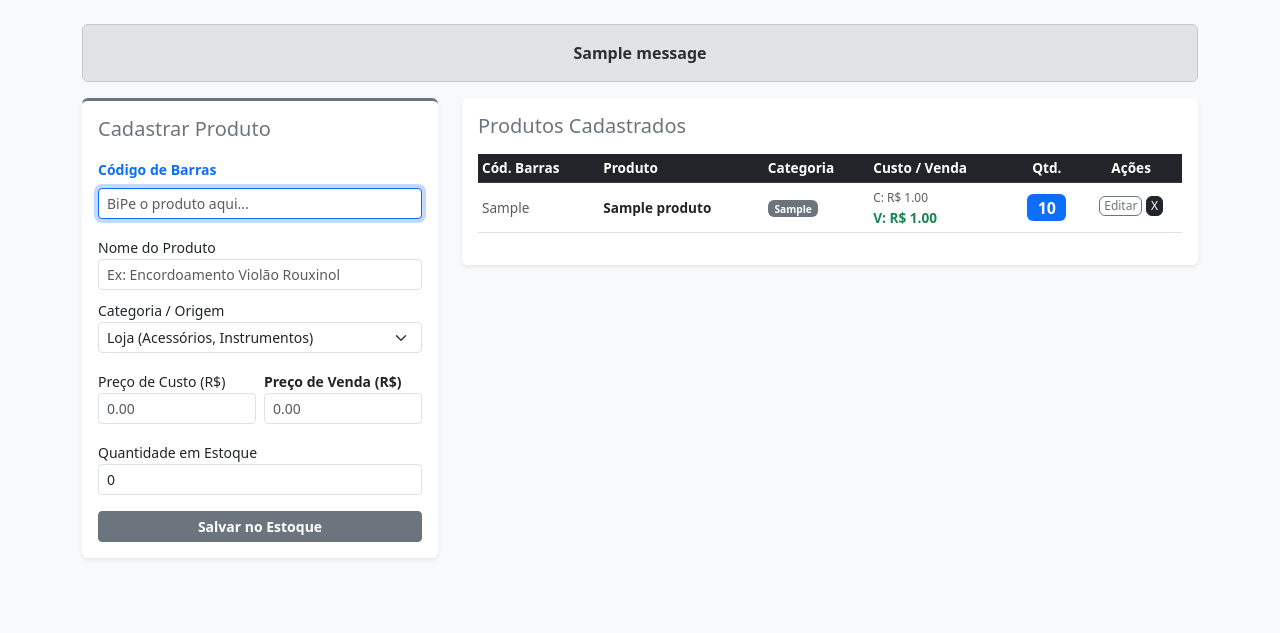
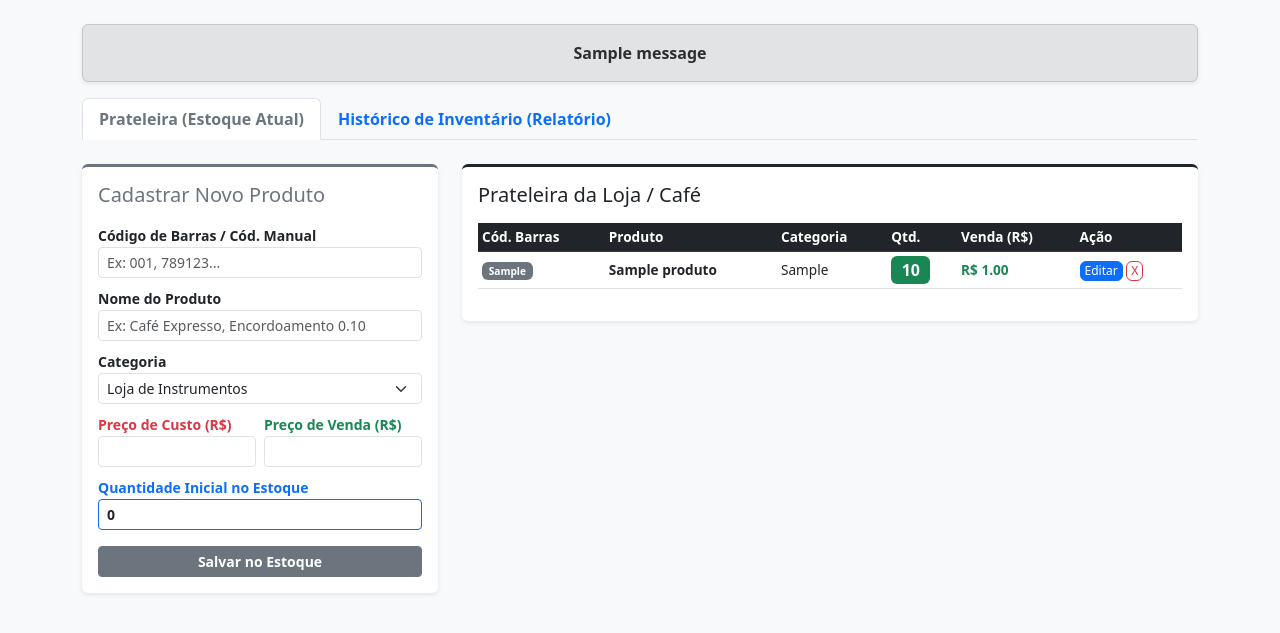
Before and after one commit to Casademusicacambuci/escola_musica, a Flask app: page /estoque in a window 1280 px wide. Shown: the part 56-689 px from the top of the page. Run offline with Flask 3, Linux system fonts and the light colour scheme; the visitor is signed in with stand-in values (Sample User, id 1); tables that the repository leaves empty hold one stand-in row (values such as "Sample post"); one stand-in notice (Sample message) is shown.

Commit message:
Update estoque.html

```diff
--- a/templates/estoque.html
+++ b/templates/estoque.html
@@ -3,7 +3,7 @@
 <head>
     <meta charset="UTF-8">
     <meta name="viewport" content="width=device-width, initial-scale=1.0">
-    <title>Controle de Estoque - Casa de Música Cambuci</title>
+    <title>Estoque - Casa de Música Cambuci</title>
     <link href="https://cdn.jsdelivr.net/npm/bootstrap@5.3.0/dist/css/bootstrap.min.css" rel="stylesheet">
 </head>
 <body class="bg-light">
@@ -21,71 +21,74 @@
         {% with messages = get_flashed_messages() %}
           {% if messages %}
             {% for message in messages %}
-              <div class="alert alert-secondary text-center fw-bold">{{ message }}</div>
+              <div class="alert alert-secondary text-center fw-bold shadow-sm" role="alert">{{ message }}</div>
             {% endfor %}
           {% endif %}
         {% endwith %}
 
+        <!-- ABAS PARA DIVIDIR PRATELEIRA DO INVENTÁRIO -->
+        <ul class="nav nav-tabs mb-4" id="estoqueTabs" role="tablist">
+          <li class="nav-item">
+            <button class="nav-link active fw-bold text-secondary" data-bs-toggle="tab" data-bs-target="#prateleira" type="button" role="tab">Prateleira (Estoque Atual)</button>
+          </li>
+          <li class="nav-item">
+            <button class="nav-link fw-bold text-primary" data-bs-toggle="tab" data-bs-target="#historico" type="button" role="tab">Histórico de Inventário (Relatório)</button>
+          </li>
+        </ul>
+
+        <div class="tab-content" id="estoqueTabsContent">
+
+            <!-- ABA 1: PRATELEIRA / CADASTRO -->
+            <div class="tab-pane fade show active" id="prateleira" role="tabpanel">
                 <div class="row">
-            <!-- Formulário Novo Produto -->
+                    <!-- Cadastro -->
                     <div class="col-lg-4 mb-4">
                         <div class="card shadow-sm border-0 border-top border-secondary border-3">
                             <div class="card-body">
-                        <h5 class="card-title mb-3 text-secondary">Cadastrar Produto</h5>
+                                <h5 class="card-title text-secondary mb-3">Cadastrar Novo Produto</h5>
                                 <form method="POST" action="/estoque/novo">
-
-                            <div class="mb-3">
-                                <label class="form-label fw-bold small text-primary">Código de Barras</label>
-                                <input type="text" class="form-control form-control-sm border-primary" name="codigo_barras" placeholder="BiPe o produto aqui..." autofocus required>
+                                    <div class="mb-2">
+                                        <label class="small fw-bold">Código de Barras / Cód. Manual</label>
+                                        <input type="text" class="form-control form-control-sm" name="codigo_barras" placeholder="Ex: 001, 789123..." required>
                                     </div>
-
                                     <div class="mb-2">
-                                <label class="form-label small mb-0">Nome do Produto</label>
-                                <input type="text" class="form-control form-control-sm" name="nome" placeholder="Ex: Encordoamento Violão Rouxinol" required>
+                                        <label class="small fw-bold">Nome do Produto</label>
+                                        <input type="text" class="form-control form-control-sm" name="nome" placeholder="Ex: Café Expresso, Encordoamento 0.10" required>
                                     </div>
-
-                            <div class="mb-3">
-                                <label class="form-label small mb-0">Categoria / Origem</label>
-                                <select class="form-select form-select-sm" name="categoria" required>
-                                    <option value="Loja">Loja (Acessórios, Instrumentos)</option>
-                                    <option value="Lanchonete">Lanchonete / Café</option>
-                                    <option value="Uso Interno">Uso Interno / Estúdio</option>
+                                    <div class="mb-2">
+                                        <label class="small fw-bold">Categoria</label>
+                                        <select class="form-select form-select-sm" name="categoria">
+                                            <option value="Loja">Loja de Instrumentos</option>
+                                            <option value="Café">Cafeteria / Lanchonete</option>
+                                            <option value="Luthieria">Peças Luthieria</option>
+                                            <option value="Outros">Outros</option>
                                         </select>
                                     </div>
-
-                            <div class="row g-2 mb-3">
+                                    <div class="row g-2 mb-2">
                                         <div class="col-6">
-                                    <label class="form-label small mb-0">Preço de Custo (R$)</label>
-                                    <input type="number" step="0.01" class="form-control form-control-sm" name="preco_custo" placeholder="0.00" required>
+                                            <label class="small fw-bold text-danger">Preço de Custo (R$)</label>
+                                            <input type="number" step="0.01" class="form-control form-control-sm" name="preco_custo" required>
                                         </div>
                                         <div class="col-6">
-                                    <label class="form-label small mb-0 fw-bold">Preço de Venda (R$)</label>
-                                    <input type="number" step="0.01" class="form-control form-control-sm" name="preco_venda" placeholder="0.00" required>
+                                            <label class="small fw-bold text-success">Preço de Venda (R$)</label>
+                                            <input type="number" step="0.01" class="form-control form-control-sm" name="preco_venda" required>
                                         </div>
                                     </div>
-
                                     <div class="mb-3">
-                                <label class="form-label small mb-0">Quantidade em Estoque</label>
-                                <input type="number" class="form-control form-control-sm" name="quantidade_estoque" value="0" required>
+                                        <label class="small fw-bold text-primary">Quantidade Inicial no Estoque</label>
+                                        <input type="number" class="form-control form-control-sm border-primary fw-bold" name="quantidade_estoque" value="0" required>
                                     </div>
-
-                            <div class="d-grid">
-                                <button type="submit" class="btn btn-secondary btn-sm fw-bold">Salvar no Estoque</button>
-                            </div>
+                                    <button type="submit" class="btn btn-secondary btn-sm w-100 fw-bold">Salvar no Estoque</button>
                                 </form>
                             </div>
                         </div>
                     </div>
 
-            <!-- Tabela de Estoque -->
+                    <!-- Lista de Produtos -->
                     <div class="col-lg-8">
-                <div class="card shadow-sm border-0">
+                        <div class="card shadow-sm border-0 border-top border-dark border-3">
                             <div class="card-body">
-                        <h5 class="card-title text-secondary mb-3">Produtos Cadastrados</h5>
-
-                        {% if not produtos %}
-                            <p class="text-muted text-center py-4">Nenhum produto cadastrado no estoque.</p>
-                        {% else %}
+                                <h5 class="card-title text-dark mb-3">Prateleira da Loja / Café</h5>
                                 <div class="table-responsive">
                                     <table class="table table-sm table-hover align-middle" style="font-size: 0.85rem;">
                                         <thead class="table-dark">
@@ -93,80 +96,64 @@
                                                 <th>Cód. Barras</th>
                                                 <th>Produto</th>
                                                 <th>Categoria</th>
-                                            <th>Custo / Venda</th>
-                                            <th class="text-center">Qtd.</th>
-                                            <th class="text-center">Ações</th>
+                                                <th>Qtd.</th>
+                                                <th>Venda (R$)</th>
+                                                <th>Ação</th>
                                             </tr>
                                         </thead>
                                         <tbody>
                                             {% for p in produtos %}
                                             <tr>
-                                            <td class="text-muted">{{ p.codigo_barras }}</td>
+                                                <td><span class="badge bg-secondary">{{ p.codigo_barras }}</span></td>
                                                 <td><strong>{{ p.nome }}</strong></td>
-                                            <td><span class="badge bg-secondary">{{ p.categoria }}</span></td>
+                                                <td>{{ p.categoria }}</td>
                                                 <td>
-                                                <small class="text-muted">C: R$ {{ "%.2f"|format(p.preco_custo) }}</small><br>
-                                                <strong class="text-success">V: R$ {{ "%.2f"|format(p.preco_venda) }}</strong>
-                                            </td>
-                                            <td class="text-center">
                                                     {% if p.quantidade_estoque <= 5 %}
                                                         <span class="badge bg-danger fs-6">{{ p.quantidade_estoque }}</span>
                                                     {% else %}
-                                                    <span class="badge bg-primary fs-6">{{ p.quantidade_estoque }}</span>
+                                                        <span class="badge bg-success fs-6">{{ p.quantidade_estoque }}</span>
                                                     {% endif %}
                                                 </td>
-                                            <td class="text-center">
-                                                <button type="button" class="btn btn-outline-secondary btn-xs py-0 px-1 mb-1" style="font-size: 0.75rem;" data-bs-toggle="modal" data-bs-target="#modalEditar{{ p.id }}">Editar</button>
-                                                <form action="/estoque/excluir/{{ p.id }}" method="POST" style="display:inline;" onsubmit="return confirm('Excluir este produto do estoque?');">
-                                                    <button type="submit" class="btn btn-dark btn-xs py-0 px-1 mb-1" style="font-size: 0.75rem;">X</button>
+                                                <td class="text-success fw-bold">R$ {{ "%.2f"|format(p.preco_venda) }}</td>
+                                                <td>
+                                                    <button class="btn btn-primary btn-xs py-0 px-1" style="font-size:0.75rem;" data-bs-toggle="modal" data-bs-target="#modalEditar{{ p.id }}">Editar</button>
+                                                    <form action="/estoque/excluir/{{ p.id }}" method="POST" style="display:inline;" onsubmit="return confirm('Excluir produto?');">
+                                                        <button type="submit" class="btn btn-outline-danger btn-xs py-0 px-1" style="font-size:0.75rem;">X</button>
                                                     </form>
                                                 </td>
                                             </tr>
 
-                                        <!-- Modal de Edição -->
+                                            <!-- MODAL DE EDITAR ESTOQUE -->
                                             <div class="modal fade" id="modalEditar{{ p.id }}" tabindex="-1" aria-hidden="true">
                                               <div class="modal-dialog">
                                                 <div class="modal-content">
-                                              <div class="modal-header bg-secondary text-white">
-                                                <h6 class="modal-title">Editar Produto</h6>
+                                                  <div class="modal-header bg-primary text-white">
+                                                    <h5 class="modal-title">Editar Produto</h5>
                                                     <button type="button" class="btn-close btn-close-white" data-bs-dismiss="modal"></button>
                                                   </div>
                                                   <form action="/estoque/editar/{{ p.id }}" method="POST">
-                                                  <div class="modal-body">
+                                                      <div class="modal-body text-start">
+                                                          <div class="mb-2"><label class="small">Cód. Barras</label><input type="text" class="form-control form-control-sm" name="codigo_barras" value="{{ p.codigo_barras }}" required></div>
+                                                          <div class="mb-2"><label class="small">Nome</label><input type="text" class="form-control form-control-sm" name="nome" value="{{ p.nome }}" required></div>
                                                           <div class="mb-2">
-                                                          <label class="small mb-0">Código de Barras</label>
-                                                          <input type="text" class="form-control form-control-sm" name="codigo_barras" value="{{ p.codigo_barras }}" required>
-                                                      </div>
-                                                      <div class="mb-2">
-                                                          <label class="small mb-0">Nome do Produto</label>
-                                                          <input type="text" class="form-control form-control-sm" name="nome" value="{{ p.nome }}" required>
-                                                      </div>
-                                                      <div class="mb-3">
-                                                          <label class="small mb-0">Categoria</label>
-                                                          <select class="form-select form-select-sm" name="categoria" required>
+                                                            <label class="small">Categoria</label>
+                                                            <select class="form-select form-select-sm" name="categoria">
                                                                 <option value="Loja" {% if p.categoria == 'Loja' %}selected{% endif %}>Loja</option>
-                                                              <option value="Lanchonete" {% if p.categoria == 'Lanchonete' %}selected{% endif %}>Lanchonete</option>
-                                                              <option value="Uso Interno" {% if p.categoria == 'Uso Interno' %}selected{% endif %}>Uso Interno</option>
+                                                                <option value="Café" {% if p.categoria == 'Café' %}selected{% endif %}>Café</option>
+                                                                <option value="Luthieria" {% if p.categoria == 'Luthieria' %}selected{% endif %}>Luthieria</option>
+                                                                <option value="Outros" {% if p.categoria == 'Outros' %}selected{% endif %}>Outros</option>
                                                             </select>
                                                           </div>
                                                           <div class="row g-2 mb-2">
-                                                          <div class="col-4">
-                                                              <label class="small mb-0">Custo</label>
-                                                              <input type="number" step="0.01" class="form-control form-control-sm" name="preco_custo" value="{{ p.preco_custo }}" required>
+                                                            <div class="col-6"><label class="small">Preço Custo</label><input type="number" step="0.01" class="form-control form-control-sm" name="preco_custo" value="{{ p.preco_custo }}" required></div>
+                                                            <div class="col-6"><label class="small">Preço Venda</label><input type="number" step="0.01" class="form-control form-control-sm" name="preco_venda" value="{{ p.preco_venda }}" required></div>
                                                           </div>
-                                                          <div class="col-4">
-                                                              <label class="small mb-0">Venda</label>
-                                                              <input type="number" step="0.01" class="form-control form-control-sm" name="preco_venda" value="{{ p.preco_venda }}" required>
-                                                          </div>
-                                                          <div class="col-4">
-                                                              <label class="small mb-0">Estoque</label>
-                                                              <input type="number" class="form-control form-control-sm" name="quantidade_estoque" value="{{ p.quantidade_estoque }}" required>
+                                                          <div class="mb-2">
+                                                            <label class="small fw-bold text-primary">Quantidade Atual (Qualquer alteração será salva no Inventário)</label>
+                                                            <input type="number" class="form-control form-control-sm fw-bold border-primary" name="quantidade_estoque" value="{{ p.quantidade_estoque }}" required>
                                                           </div>
                                                       </div>
-                                                  </div>
-                                                  <div class="modal-footer">
-                                                    <button type="submit" class="btn btn-secondary btn-sm w-100">Salvar Alterações</button>
-                                                  </div>
+                                                      <div class="modal-footer"><button type="submit" class="btn btn-primary w-100">Atualizar</button></div>
                                                   </form>
                                                 </div>
                                               </div>
@@ -175,13 +162,58 @@
                                         </tbody>
                                     </table>
                                 </div>
-                        {% endif %}
                             </div>
                         </div>
                     </div>
                 </div>
             </div>
 
+            <!-- ABA 2: HISTÓRICO DE INVENTÁRIO (O RASTREADOR) -->
+            <div class="tab-pane fade" id="historico" role="tabpanel">
+                <div class="card shadow-sm border-0 border-top border-primary border-3">
+                    <div class="card-body">
+                        <h5 class="card-title text-primary mb-1">Histórico de Movimentações (Inventário)</h5>
+                        <p class="small text-muted mb-4">Veja as últimas 100 entradas e saídas de produtos. Ideal para saber os horários de pico de vendas e reposição.</p>
+
+                        <div class="table-responsive">
+                            <table class="table table-sm table-hover align-middle" style="font-size: 0.85rem;">
+                                <thead class="table-light">
+                                    <tr>
+                                        <th>Data / Hora</th>
+                                        <th>Produto</th>
+                                        <th>Tipo de Movimento</th>
+                                        <th>Qtd.</th>
+                                        <th>Operador</th>
+                                    </tr>
+                                </thead>
+                                <tbody>
+                                    {% for m in movimentacoes %}
+                                    <tr>
+                                        <td><strong>{{ m.data_hora.strftime('%d/%m/%Y %H:%M') }}</strong></td>
+                                        <td>{{ m.nome_produto }}</td>
+                                        <td>
+                                            {% if 'Entrada' in m.tipo_movimento %}
+                                                <span class="badge bg-success w-100">{{ m.tipo_movimento }}</span>
+                                            {% else %}
+                                                <span class="badge bg-danger w-100">{{ m.tipo_movimento }}</span>
+                                            {% endif %}
+                                        </td>
+                                        <td class="fw-bold">{{ m.quantidade }} un.</td>
+                                        <td class="text-muted small">{{ m.operador }}</td>
+                                    </tr>
+                                    {% endfor %}
+                                    {% if not movimentacoes %}
+                                    <tr><td colspan="5" class="text-center text-muted py-4">Nenhuma movimentação registrada ainda. Venda produtos no Caixa ou atualize o estoque!</td></tr>
+                                    {% endif %}
+                                </tbody>
+                            </table>
+                        </div>
+                    </div>
+                </div>
+            </div>
+
+        </div>
+    </div>
     <script src="https://cdn.jsdelivr.net/npm/bootstrap@5.3.0/dist/js/bootstrap.bundle.min.js"></script>
 </body>
 </html>
```
Lines whose indentation alone changed are shown as unchanged.
